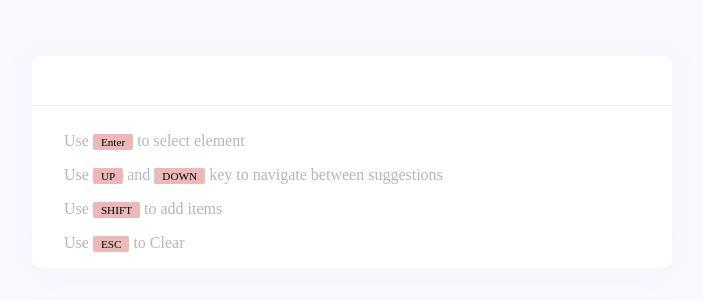
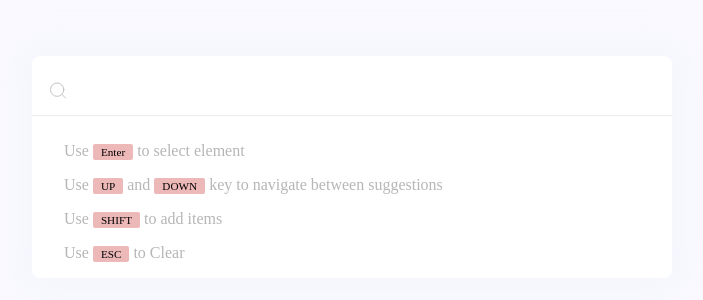
Before and after one commit to RishabhVerma098/zenatrixTask, a React (Create React App) app: page / in a window 1280 px wide. Shown: the part 144-444 px from the top of the page, without its empty margins (288-991 px from the left). Built offline with nearby package versions, Linux system fonts and the light colour scheme.

Commit message:
before redux

```diff
--- a/src/components/searchBar.css
+++ b/src/components/searchBar.css
@@ -15,13 +15,16 @@
 .search-bar .search {
   border-bottom: 1px solid rgb(236, 236, 236);
   width: 100%;
-  height: 30px;
+  height: 40px;
   margin-top: 20px;
   margin-bottom: 10px;
+  padding-bottom: 10px;
+  display: flex;
 }
 .search-bar .search img {
+  margin-left: 1rem;
   width: 20px;
-  height: 20px;
+  height: 100%;
 }
 
 .search-bar .search input {
@@ -30,6 +33,7 @@
   border: none;
   padding-left: 20px;
   color: rgb(184, 184, 184);
+  font-size: 2rem;
 }
 
 .search-bar .search input:focus {
--- a/src/components/searchBar.js
+++ b/src/components/searchBar.js
@@ -1,5 +1,7 @@
 import React, { useState } from "react";
 import { places } from "../data";
+
+import image from "../images/search.svg";
 import "./searchBar.css";
 function SearchBar() {
   const [activeOption, setAcativeOptions] = useState(0);
@@ -122,6 +124,7 @@ function SearchBar() {
   return (
     <div className="search-bar">
       <div className="search">
+        <img src={image} alt=""></img>
         <input
           type="text"
           value={text}
```
Also changed, not shown: src/images/search.png (deleted), src/images/search.svg (added).
